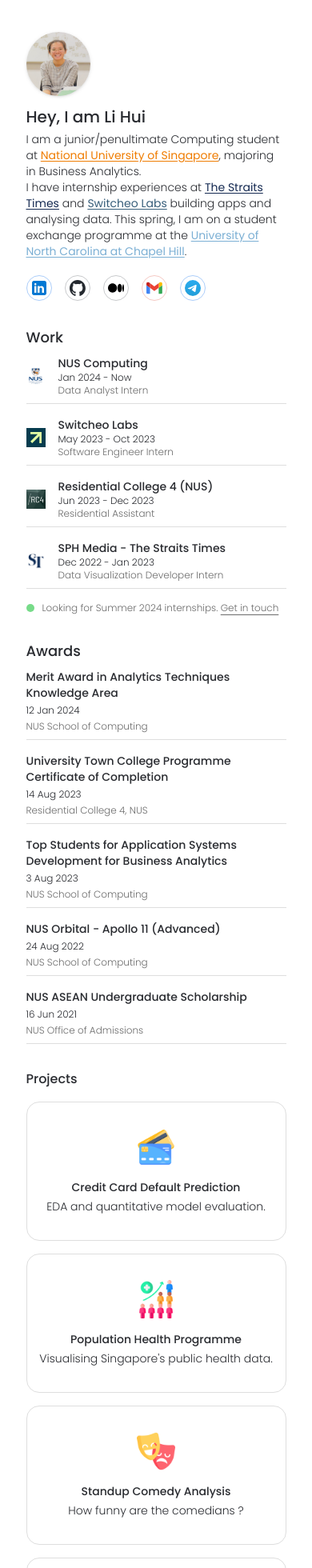
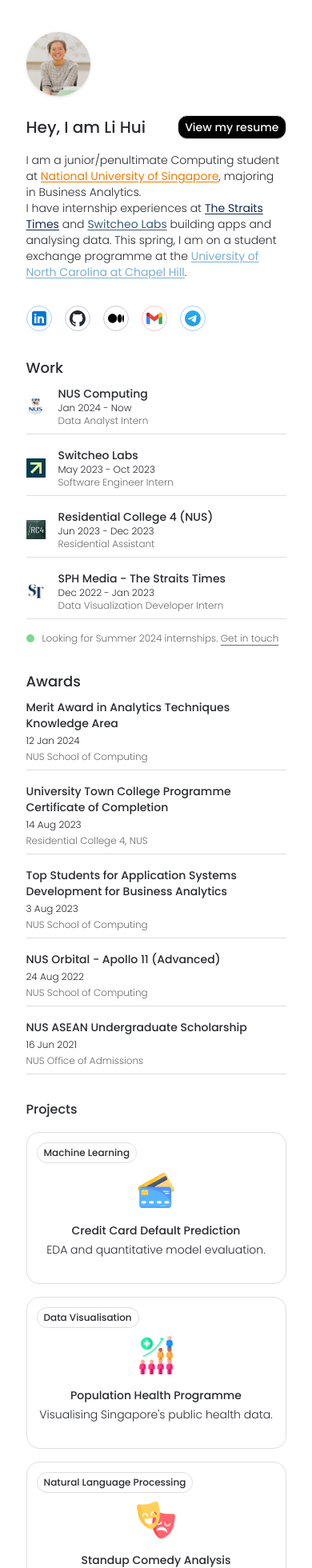
Before and after one commit to lihuicham/lihuicham.com-v2, a Next.js app: page / in a window 390 px wide. Shown: the part 40-2000 px from the top of the page at 80% size. Built offline with nearby package versions, Linux system fonts and the light colour scheme.

Commit message:
feat : add resume button

```diff
--- a/src/app/components/v3/HeadlineV3.tsx
+++ b/src/app/components/v3/HeadlineV3.tsx
@@ -6,11 +6,20 @@
 const HeadlineV3 = () => {
   return (
     <div>
-      <div className="container mx-auto text-primary-text grid w-10/12 pt-20 gap-y-1 md:w-1/2 md:pt-32 md:gap-y-6">
+      <div className="container mx-auto text-primary-text grid w-10/12 pt-20 gap-y-4 md:w-1/2 md:pt-32 md:gap-y-6">
         <div className="drop-shadow">
           <img alt="memoji" src="/assets/me.png" className="object-fit bg-tertiary-base w-20 h-20 lg:w-24 lg:h-24 rounded-full overflow-hidden mb-2 md:mb-4"/>
         </div>
-        <h2 className="text-xl md:text-3xl font-medium md:text-4xl">Hey, I am Li Hui</h2>
+        <div className="flex items-center justify-between"
+          >
+          <h2 className="text-xl md:text-3xl font-medium md:text-4xl">Hey, I am Li Hui</h2>
+          <Link download="" href="/assets/ChamLiHui-Resume.pdf">
+            <div className="text-sm md:text-base font-medium rounded-xl px-2 py-1 bg-[#000] text-[#fff]"
+              style={{ border: 'solid 1px #dedede' }} >
+              View my resume
+            </div>
+          </Link>
+        </div>
         <p className="text-primary-text font-light text-sm md:text-lg md:leading-loose">
           I am a junior/penultimate Computing student at&nbsp;
           <span className="text-nus-orange font-normal underline underline-offset-2 md:underline-offset-4 hover:underline-offset-4 transition-all duration-300 ease-in-out"><Link href={PageLinks.Schools.NUS} target="_blank">National University of Singapore</Link></span>,
@@ -32,22 +41,22 @@
           </Link>
           <Link target="_blank" href={PageLinks.Socials.GitHub}>
             <div className="rounded-full flex items-center justify-center border border-githubmediumgray w-8 h-8 md:w-14 md:h-14 hover:bg-githubmediumgray/20 transition-all duration-300 ease-in-out">
-              <img alt="github" src="/assets/logos/socials/github-logo.svg" className="w-5 h-5 md:w-10 md:h-10"/>
+              <img alt="github" src="/assets/logos/socials/github-logo.svg" className="w-5 h-5 md:w-8 md:h-8"/>
             </div>
           </Link>
           <Link target="_blank" href={PageLinks.Socials.Medium}>
             <div className="rounded-full flex items-center justify-center border border-githubmediumgray w-8 h-8 md:w-14 md:h-14 hover:bg-githubmediumgray/20 transition-all duration-300 ease-in-out">
-              <img alt="medium" src="/assets/logos/socials/medium-logo.svg" className="w-5 h-5 md:w-10 md:h-10"/>
+              <img alt="medium" src="/assets/logos/socials/medium-logo.svg" className="w-5 h-5 md:w-8 md:h-8"/>
             </div>
           </Link>
           <Link target="_blank" href={PageLinks.Socials.Email}>
             <div className="rounded-full flex items-center justify-center border border-gmailred w-8 h-8 md:w-14 md:h-14 hover:bg-gmailred/20 transition-all duration-300 ease-in-out">
-              <img alt="email" src="/assets/logos/socials/gmail-logo.svg" className="w-5 h-5 md:w-10 md:h-10"/>
+              <img alt="email" src="/assets/logos/socials/gmail-logo.svg" className="w-5 h-5 md:w-8 md:h-8"/>
             </div>
           </Link>
           <Link target="_blank" href={PageLinks.Socials.Telegram}>
             <div className="rounded-full flex items-center justify-center border border-linkedinblue w-8 h-8 md:w-14 md:h-14 hover:bg-linkedinblue/20 transition-all duration-300 ease-in-out">
-              <img alt="telegram" src="/assets/logos/socials/telegram-logo.svg" className="w-5 h-5 md:w-10 md:h-10"/>
+              <img alt="telegram" src="/assets/logos/socials/telegram-logo.svg" className="w-5 h-5 md:w-8 md:h-8"/>
             </div>
           </Link>
         </div>
--- a/src/app/components/v3/ProjectV3.tsx
+++ b/src/app/components/v3/ProjectV3.tsx
@@ -24,10 +24,14 @@
         <h3 className="md:text-2xl font-medium">Projects</h3>
         <div className="font-light flex flex-col gap-4 md:grid md:grid-cols-2 md:gap-8">
           <Link href={projectDataV3.creditcard.link} target='_blank'>
-            <div className={`rounded-2xl md:rounded-3xl py-8 md:px-10 md:py-12 flex flex-col justify-center items-center text-center hover:bg-[#fae3aa]/20 hover:text-[#bd5c0d] transition-all duration-300 ease-in-out`}
+            <div className={`relative rounded-2xl md:rounded-3xl py-8 md:px-10 md:py-12 flex flex-col justify-center items-center text-center hover:bg-[#fae3aa]/20 hover:text-[#bd5c0d] transition-all duration-300 ease-in-out`}
                   style={{ border: 'solid 1px #dedede' }}
             >
-                <div className="rounded-full flex items-center justify-center w-12 h-12 mb-4 md:w-20 md:h-20 md:mb-4" >
+                <div className="rounded-3xl absolute top-3 left-3 py-1 px-2 text-xs font-medium"
+                  style={{ border: 'solid 1px #dedede' }} >
+                  Machine Learning
+                </div>
+                <div className="rounded-full flex items-center justify-center w-12 h-12 mb-4 md:w-20 md:h-20 md:mb-4 mt-4">
                   <img alt='' src={projectDataV3.creditcard.logo} className="w-12 h-12 md:w-20 md:h-20"/>
                 </div>
                 <div className="flex flex-col gap-y-1">
@@ -37,10 +41,14 @@
             </div>
           </Link>
           <Link href={projectDataV3.populationhealth.link} target='_blank'>
-            <div className={`rounded-2xl md:rounded-3xl py-8 md:px-10 md:py-12 flex flex-col justify-center items-center text-center hover:bg-[#e3f8ff]/20 hover:text-[#084887] transition-all duration-300 ease-in-out`}
+            <div className={`relative rounded-2xl md:rounded-3xl py-8 md:px-10 md:py-12 flex flex-col justify-center items-center text-center hover:bg-[#e3f8ff]/20 hover:text-[#084887] transition-all duration-300 ease-in-out`}
                   style={{ border: 'solid 1px #dedede' }}
             >
-                <div className="rounded-full flex items-center justify-center w-12 h-12 mb-4 md:w-20 md:h-20 md:mb-4" >
+                <div className="rounded-3xl absolute top-3 left-3 py-1 px-2 text-xs font-medium"
+                  style={{ border: 'solid 1px #dedede' }} >
+                  Data Visualisation
+                </div>
+                <div className="rounded-full flex items-center justify-center w-12 h-12 mb-4 md:w-20 md:h-20 md:mb-4 mt-4" >
                   <img alt='' src={projectDataV3.populationhealth.logo} className="w-12 h-12 md:w-20 md:h-20"/>
                 </div>
                 <div className="flex flex-col gap-y-1">
@@ -50,10 +58,14 @@
             </div>
           </Link>
           <Link href={projectDataV3.standupcomedy.link} target='_blank'>
-            <div className={`rounded-2xl md:rounded-3xl py-8 md:px-10 md:py-12 flex flex-col justify-center items-center text-center hover:bg-[#ffe3e0]/20 hover:text-[#c71054] transition-all duration-300 ease-in-out`}
+            <div className={`relative rounded-2xl md:rounded-3xl py-8 md:px-10 md:py-12 flex flex-col justify-center items-center text-center hover:bg-[#ffe3e0]/20 hover:text-[#c71054] transition-all duration-300 ease-in-out`}
                   style={{ border: 'solid 1px #dedede' }}
             >
-                <div className="rounded-full flex items-center justify-center w-12 h-12 mb-4 md:w-20 md:h-20 md:mb-4" >
+                <div className="rounded-3xl absolute top-3 left-3 py-1 px-2 text-xs font-medium"
+                  style={{ border: 'solid 1px #dedede' }} >
+                  Natural Language Processing
+                </div>
+                <div className="rounded-full flex items-center justify-center w-12 h-12 mb-4 md:w-20 md:h-20 md:mb-4 mt-4" >
                   <img alt='' src={projectDataV3.standupcomedy.logo} className="w-12 h-12 md:w-20 md:h-20"/>
                 </div>
                 <div className="flex flex-col gap-y-1">
@@ -63,10 +75,14 @@
             </div>
           </Link>
           <Link href={projectDataV3.brandstyleguide.link} target='_blank'>
-            <div className={`rounded-2xl md:rounded-3xl py-8 md:px-10 md:py-12 flex flex-col justify-center items-center text-center hover:bg-[#f8e3ff]/20 hover:text-[#652c91] transition-all duration-300 ease-in-out`}
+            <div className={`relative rounded-2xl md:rounded-3xl py-8 md:px-10 md:py-12 flex flex-col justify-center items-center text-center hover:bg-[#f8e3ff]/20 hover:text-[#652c91] transition-all duration-300 ease-in-out`}
                   style={{ border: 'solid 1px #dedede' }}
             >
-                <div className="rounded-full flex items-center justify-center w-12 h-12 mb-4 md:w-20 md:h-20 md:mb-4" >
+                <div className="rounded-3xl absolute top-3 left-3 py-1 px-2 text-xs font-medium"
+                  style={{ border: 'solid 1px #dedede' }} >
+                  Design
+                </div>
+                <div className="rounded-full flex items-center justify-center w-12 h-12 mb-4 md:w-20 md:h-20 md:mb-4 mt-4">
                   <img alt='' src={projectDataV3.brandstyleguide.logo} className="w-12 h-12 md:w-20 md:h-20"/>
                 </div>
                 <div className="flex flex-col gap-y-1">
@@ -76,10 +92,14 @@
             </div>
           </Link>
           <Link href={projectDataV3.traventure.link} target='_blank'>
-            <div className={`rounded-2xl md:rounded-3xl py-8 md:px-10 md:py-12 flex flex-col justify-center items-center text-center hover:bg-[#e5ffd9]/20 hover:text-[#166109] transition-all duration-300 ease-in-out`}
+            <div className={`relative rounded-2xl md:rounded-3xl py-8 md:px-10 md:py-12 flex flex-col justify-center items-center text-center hover:bg-[#e5ffd9]/20 hover:text-[#166109] transition-all duration-300 ease-in-out`}
                   style={{ border: 'solid 1px #dedede' }}
             >
-                <div className="rounded-full flex items-center justify-center w-12 h-12 mb-4 md:w-20 md:h-20 md:mb-4" >
+                <div className="rounded-3xl absolute top-3 left-3 py-1 px-2 text-xs font-medium"
+                  style={{ border: 'solid 1px #dedede' }} >
+                  Product Management
+                </div>
+                <div className="rounded-full flex items-center justify-center w-12 h-12 mb-4 md:w-20 md:h-20 md:mb-4 mt-4">
                   <img alt='' src={projectDataV3.traventure.logo} className="w-12 h-12 md:w-20 md:h-20"/>
                 </div>
                 <div className="flex flex-col gap-y-1">
@@ -89,10 +109,14 @@
             </div>
           </Link>
           <Link href={projectDataV3.fluo.link} target='_blank'>
-            <div className={`rounded-2xl md:rounded-3xl py-8 md:px-10 md:py-12 flex flex-col justify-center items-center text-center hover:bg-[#ffe6ef]/20 hover:text-[#b51850] transition-all duration-300 ease-in-out`}
+            <div className={`relative rounded-2xl md:rounded-3xl py-8 md:px-10 md:py-12 flex flex-col justify-center items-center text-center hover:bg-[#ffe6ef]/20 hover:text-[#b51850] transition-all duration-300 ease-in-out`}
                   style={{ border: 'solid 1px #dedede' }}
             >
-                <div className="rounded-full flex items-center justify-center w-12 h-12 mb-4 md:w-20 md:h-20 md:mb-4" >
+                <div className="rounded-3xl absolute top-3 left-3 py-1 px-2 text-xs font-medium"
+                  style={{ border: 'solid 1px #dedede' }} >
+                  Software Engineering
+                </div>
+                <div className="rounded-full flex items-center justify-center w-12 h-12 mb-4 md:w-20 md:h-20 md:mb-4 mt-4">
                   <img alt='' src={projectDataV3.fluo.logo} className="w-12 h-12 md:w-20 md:h-20"/>
                 </div>
                 <div className="flex flex-col gap-y-1">
@@ -102,10 +126,14 @@
             </div>
           </Link>
           <Link href={projectDataV3.landslide.link} target='_blank'>
-            <div className={`rounded-2xl md:rounded-3xl py-8 md:px-10 md:py-12 flex flex-col justify-center items-center text-center hover:bg-[#f3f0f3]/20 hover:text-[#696569] transition-all duration-300 ease-in-out`}
+            <div className={`relative rounded-2xl md:rounded-3xl py-8 md:px-10 md:py-12 flex flex-col justify-center items-center text-center hover:bg-[#f3f0f3]/20 hover:text-[#696569] transition-all duration-300 ease-in-out`}
                   style={{ border: 'solid 1px #dedede' }}
             >
-                <div className="rounded-full flex items-center justify-center w-12 h-12 mb-4 md:w-20 md:h-20 md:mb-4" >
+                <div className="rounded-3xl absolute top-3 left-3 py-1 px-2 text-xs font-medium"
+                  style={{ border: 'solid 1px #dedede' }} >
+                  Data Storytelling
+                </div>
+                <div className="rounded-full flex items-center justify-center w-12 h-12 mb-4 md:w-20 md:h-20 md:mb-4 mt-4">
                   <img alt='' src={projectDataV3.landslide.logo} className="w-12 h-12 md:w-20 md:h-20"/>
                 </div>
                 <div className="flex flex-col gap-y-1">
```
